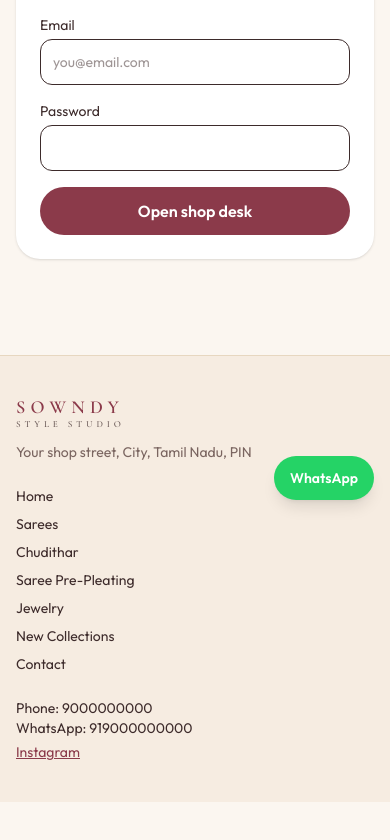
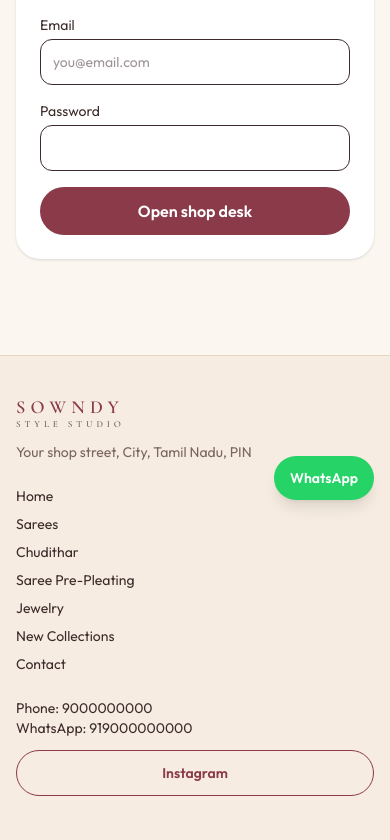
Before and after one commit to vasu-devan143/sowndy-style-studio, a Next.js app: page /admin/login in a window 390 px wide. Shown: the part 328-1168 px from the top of the page. Before the commit the page ends 1130 px from the top, so only its background shows below. Built offline with nearby package versions, Linux system fonts and the light colour scheme; no server answers; the database is empty.

Commit message:
Show Instagram and YouTube together on mobile, managed from Settings.
Co-authored-by: Cursor <cursoragent@cursor.com>

```diff
--- a/app/admin/settings/page.tsx
+++ b/app/admin/settings/page.tsx
@@ -64,8 +64,8 @@ export default function SettingsPage() {
           ["brand_name", "Brand name"],
           ["phone", "Phone"],
           ["whatsapp", "WhatsApp number with country code (example: 91XXXXXXXXXX)"],
-          ["instagram", "Instagram link"],
-          ["youtube", "YouTube link"],
+          ["instagram", "Instagram page link"],
+          ["youtube", "YouTube page link"],
           ["upi_id", "UPI ID"],
           ["address", "Address"],
           ["bill_footer", "Text at the bottom of the bill"],
@@ -82,6 +82,11 @@ export default function SettingsPage() {
           {key === "whatsapp" ? (
             <span className="text-xs text-muted">
               Customer Order on WhatsApp buttons use this number. Include country code, without spaces.
+            </span>
+          ) : null}
+          {key === "instagram" || key === "youtube" ? (
+            <span className="text-xs text-muted">
+              Shown to visitors on phones and computers. Paste the full https link to your page.
             </span>
           ) : null}
         </label>
--- a/app/contact/page.tsx
+++ b/app/contact/page.tsx
@@ -1,5 +1,6 @@
 "use client";
 
+import { PublicSocialLinks } from "@/components/PublicSocialLinks";
 import { waLink } from "@/lib/format";
 import { useStore } from "@/lib/store";
 
@@ -23,26 +24,7 @@ export default function ContactPage() {
           <a href={`tel:${settings.phone}`} className="rounded-full border border-rose px-4 py-3 text-center font-semibold text-rose">
             Call us
           </a>
-          {settings.instagram && (
-            <a
-              href={settings.instagram}
-              className="rounded-full border px-4 py-3 text-center font-semibold"
-              target="_blank"
-              rel="noreferrer"
-            >
-              Instagram
-            </a>
-          )}
-          {settings.youtube && (
-            <a
-              href={settings.youtube}
-              className="rounded-full border px-4 py-3 text-center font-semibold"
-              target="_blank"
-              rel="noreferrer"
-            >
-              YouTube
-            </a>
-          )}
+          <PublicSocialLinks />
         </div>
       </section>
       <section className="overflow-hidden rounded-2xl bg-white shadow-sm">
--- a/components/Footer.tsx
+++ b/components/Footer.tsx
@@ -6,6 +6,7 @@ import { NAV_LINKS } from "@/lib/brand";
 import { useAuth } from "@/lib/auth";
 import { useStore } from "@/lib/store";
 import { Logo } from "./Logo";
+import { PublicSocialLinks } from "./PublicSocialLinks";
 
 export function Footer() {
   const { settings } = useStore();
@@ -28,18 +29,7 @@ export function Footer() {
         <div className="text-sm">
           <p>Phone: {settings.phone}</p>
           <p>WhatsApp: {settings.whatsapp}</p>
-          <div className="mt-1 grid gap-1">
-            {settings.instagram && (
-              <a href={settings.instagram} className="text-rose underline" target="_blank" rel="noreferrer">
-                Instagram
-              </a>
-            )}
-            {settings.youtube && (
-              <a href={settings.youtube} className="text-rose underline" target="_blank" rel="noreferrer">
-                YouTube
-              </a>
-            )}
-          </div>
+          <PublicSocialLinks className="mt-3 grid gap-2 pb-16 md:pb-0" />
           {isAdmin && (
             <p className="mt-4 text-xs">
               <button
--- a/components/Header.tsx
+++ b/components/Header.tsx
@@ -9,6 +9,7 @@ import { useCart } from "@/lib/cart";
 import { useStore } from "@/lib/store";
 import { CouponBox } from "./CouponBox";
 import { Logo } from "./Logo";
+import { PublicSocialLinks } from "./PublicSocialLinks";
 
 export function Header() {
   const [open, setOpen] = useState(false);
@@ -86,6 +87,10 @@ export function Header() {
               {link.label}
             </Link>
           ))}
+          <PublicSocialLinks
+            className="mt-2 grid gap-2"
+            linkClassName="rounded-xl px-3 py-3 text-base font-semibold text-rose hover:bg-cream-dark"
+          />
           {isAdmin && (
             <>
               <Link href="/admin" className="rounded-xl px-3 py-3 text-sm font-semibold text-rose" onClick={() => setOpen(false)}>
--- /dev/null
+++ b/components/PublicSocialLinks.tsx
@@ -0,0 +1,31 @@
+"use client";
+
+import { instagramHref, youtubeHref } from "@/lib/social";
+import { useStore } from "@/lib/store";
+
+export function PublicSocialLinks({
+  className = "grid gap-2",
+  linkClassName = "rounded-full border border-rose px-4 py-3 text-center text-sm font-semibold text-rose",
+}: {
+  className?: string;
+  linkClassName?: string;
+}) {
+  const { settings } = useStore();
+  const instagram = instagramHref(settings.instagram);
+  const youtube = youtubeHref(settings.youtube);
+
+  return (
+    <div className={className}>
+      {instagram ? (
+        <a href={instagram} className={linkClassName} target="_blank" rel="noreferrer">
+          Instagram
+        </a>
+      ) : null}
+      {youtube ? (
+        <a href={youtube} className={linkClassName} target="_blank" rel="noreferrer">
+          YouTube
+        </a>
+      ) : null}
+    </div>
+  );
+}
--- /dev/null
+++ b/lib/social.ts
@@ -0,0 +1,15 @@
+import { BRAND } from "./brand";
+
+export function instagramHref(value: string) {
+  const raw = (value || "").trim() || BRAND.instagram;
+  if (!raw) return "";
+  if (/^https?:\/\//i.test(raw)) return raw;
+  return `https://www.instagram.com/${raw.replace(/^@/, "")}`;
+}
+
+export function youtubeHref(value: string) {
+  const raw = (value || "").trim() || BRAND.youtube;
+  if (!raw) return "";
+  if (/^https?:\/\//i.test(raw)) return raw;
+  return `https://www.youtube.com/${raw.replace(/^@/, "@")}`;
+}
--- a/lib/store.tsx
+++ b/lib/store.tsx
@@ -159,8 +159,8 @@ export function StoreProvider({ children }: { children: React.ReactNode }) {
         brand_name: setRes.data.brand_name,
         phone: setRes.data.phone,
         whatsapp: setRes.data.whatsapp,
-        instagram: setRes.data.instagram,
-        youtube: setRes.data.youtube ?? "",
+        instagram: String(setRes.data.instagram ?? ""),
+        youtube: String(setRes.data.youtube ?? ""),
         upi_id: setRes.data.upi_id,
         upi_qr_url: setRes.data.upi_qr_url ?? "",
         logo_url: setRes.data.logo_url ?? "",
```
